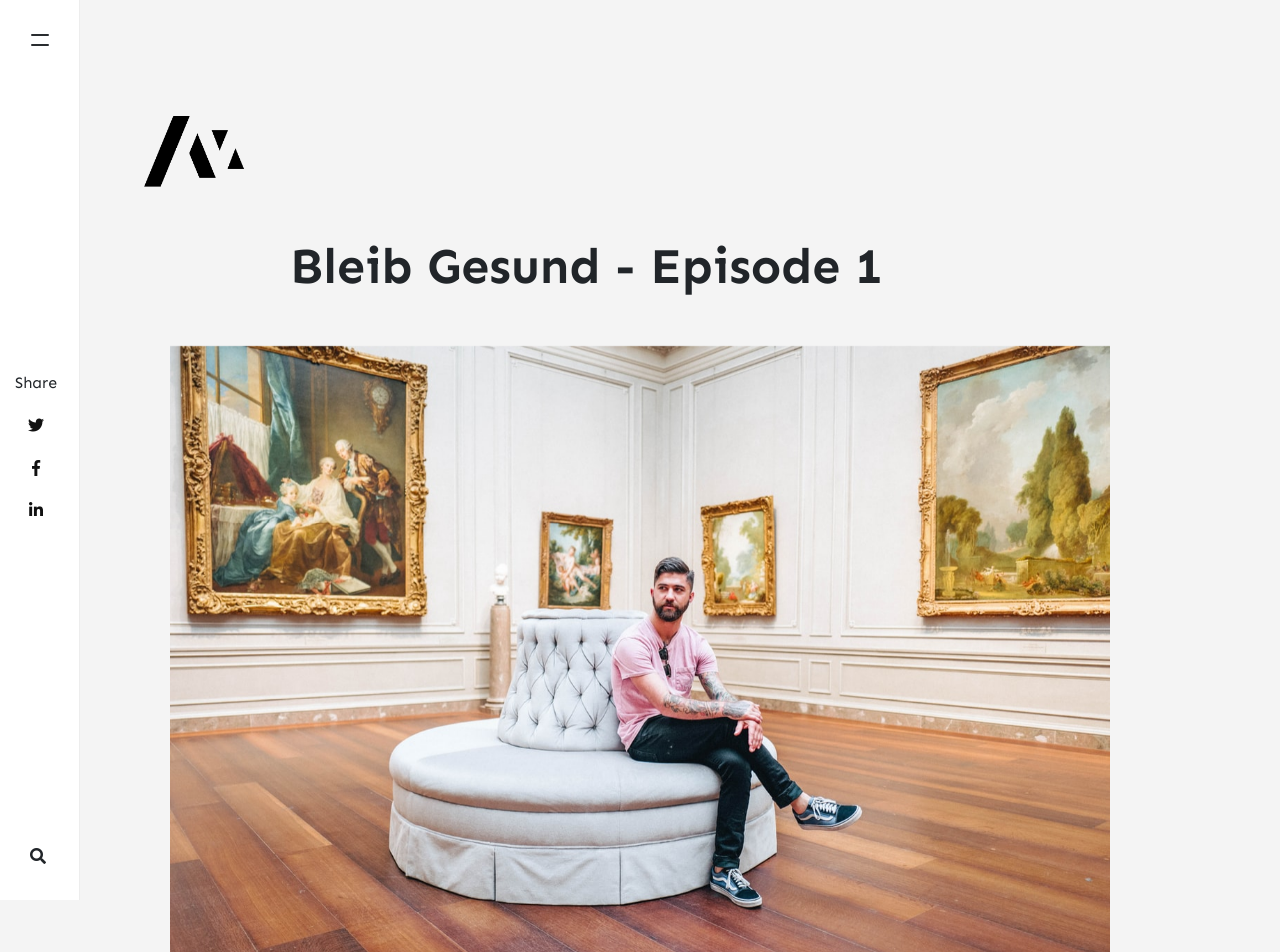
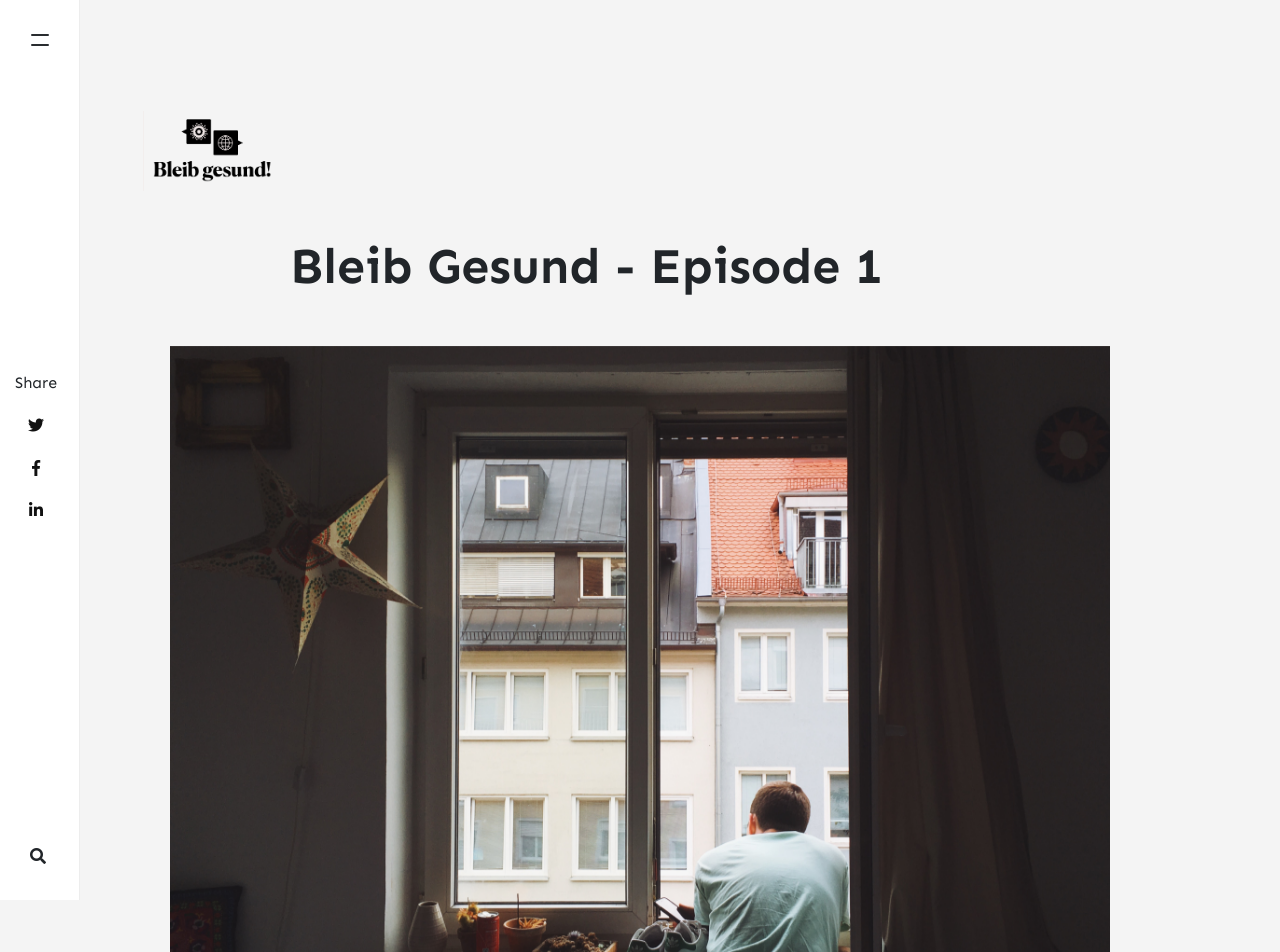
Before and after one commit to quarantimes/quarantimes.github.io, a Jekyll site: the page built from _posts/2020-06-02-bleibgesund-episode1.md, in a window 1280 px wide. Shown: the top 952 px of the page. Built offline with Jekyll 4.4.1, drawn with Linux system fonts in a browser that asks for light colours; nearby versions of some CDN libraries; comment, search, counter and statistics services are not loaded.

Commit message:
updates images and logo

```diff
--- a/_posts/2020-06-02-bleibgesund-episode1.md
+++ b/_posts/2020-06-02-bleibgesund-episode1.md
@@ -4,7 +4,7 @@ title:  "Bleib Gesund - Episode 1"
 author: conny
 categories: [ podcast ]
 tags: [ episode, podcast, german, learning, covid19 ]
-image: assets/images/1.jpg
+image: assets/images/photo-1556970180-e38cef5c4706.jpeg
 comments: "disabled"
 ---
 
```
Also changed, not shown: assets/images/logo.png, assets/images/photo-1556970180-e38cef5c4706.jpeg (added).
